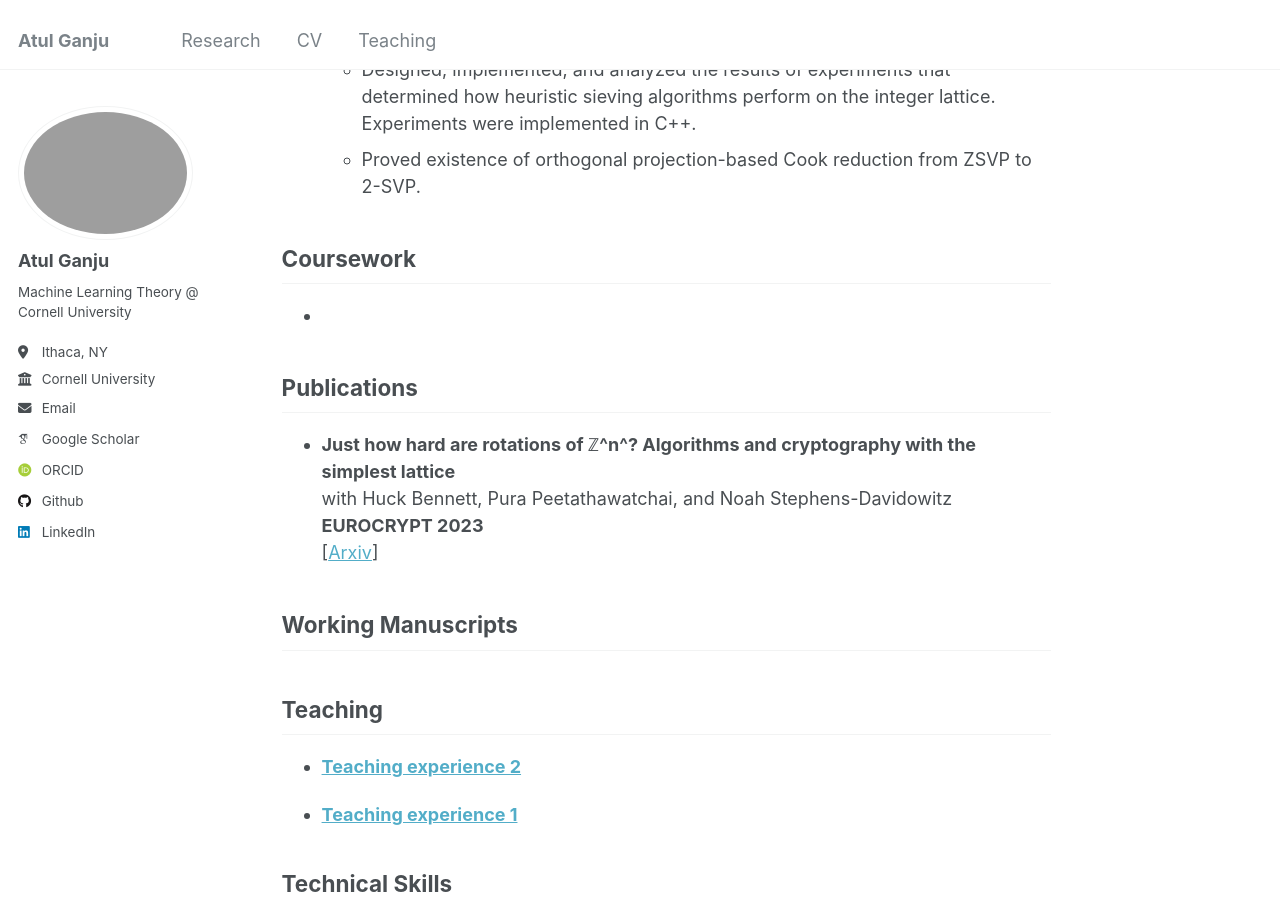
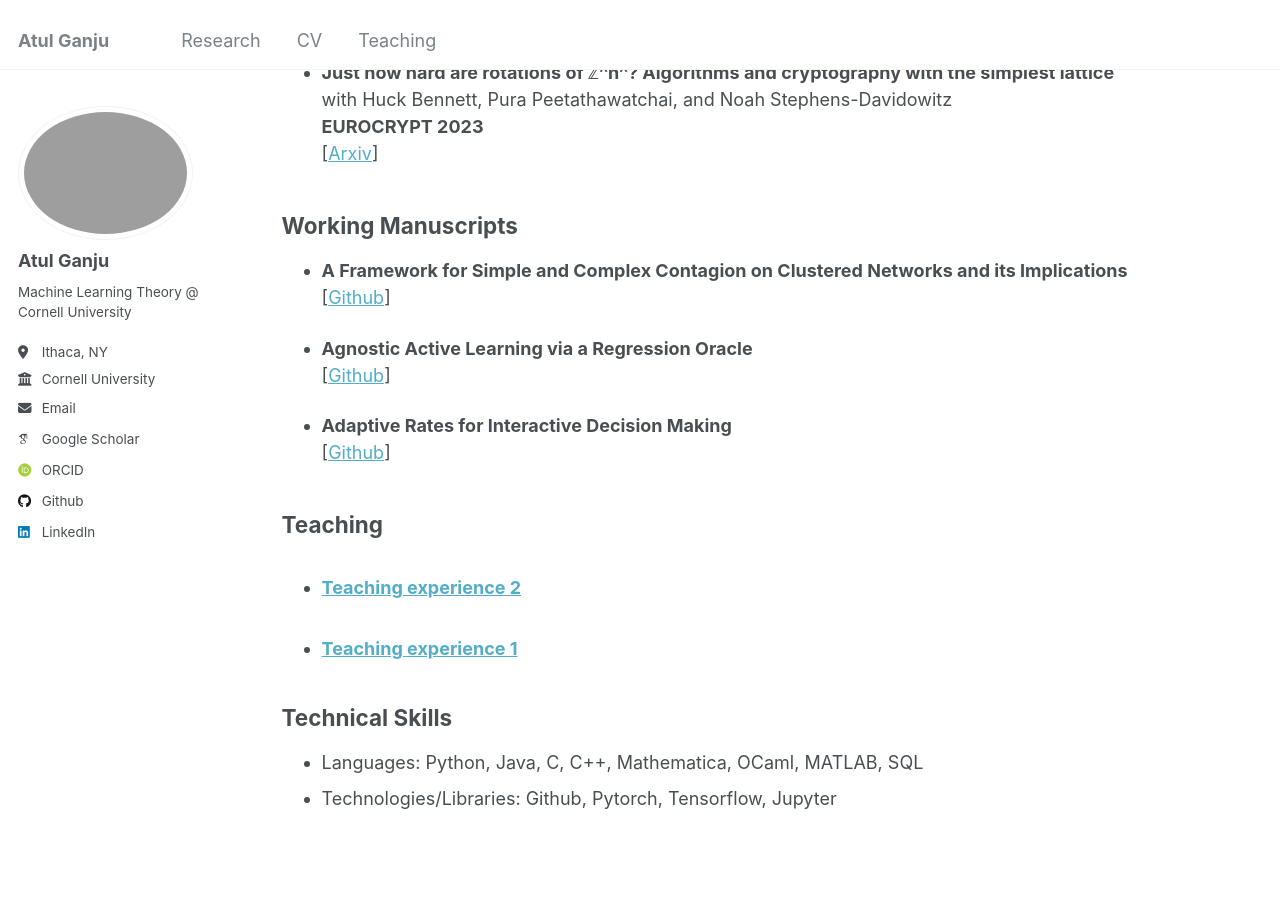
Before and after one commit to atulganju/atulganju.github.io, a Jekyll site: the page built from _pages/cv.md, in a window 1280 px wide and 900 px high, scrolled down 984 px. Built offline with Jekyll 4.4.1, drawn with Linux system fonts in a browser that asks for light colours; some web fonts are replaced; our own code applies the rules of GitHub Pages for plain Markdown files; some of the changed text lies outside the part shown.

Commit message:
Update cv.md

```diff
--- a/_pages/cv.md
+++ b/_pages/cv.md
@@ -1,4 +1,3 @@
-
 ---
 layout: archive
 title: "CV"
@@ -39,6 +38,14 @@ redirect_from:
 
 **Working Manuscripts**
 --
+* **A Framework for Simple and Complex Contagion on Clustered Networks and its Implications**\
+  [[Github](https://github.com/atulganju/Complex-Contagion-In-Clique-Based-Networks/tree/main)]
+
+* **Agnostic Active Learning via a Regression Oracle**\
+  [[Github](https://github.com/atulganju/Agnostic-Stream-Based-Selective-Sampling-via-Regression)]
+
+* **Adaptive Rates for Interactive Decision Making**\
+  [[Github](https://github.com/atulganju/Adaptive-Rates-for-Interactive-Decision-Making/blob/main/Adaptive_Rates_for_Interactive_Decision_Making.pdf)]
 
 **Teaching**
 --
```
